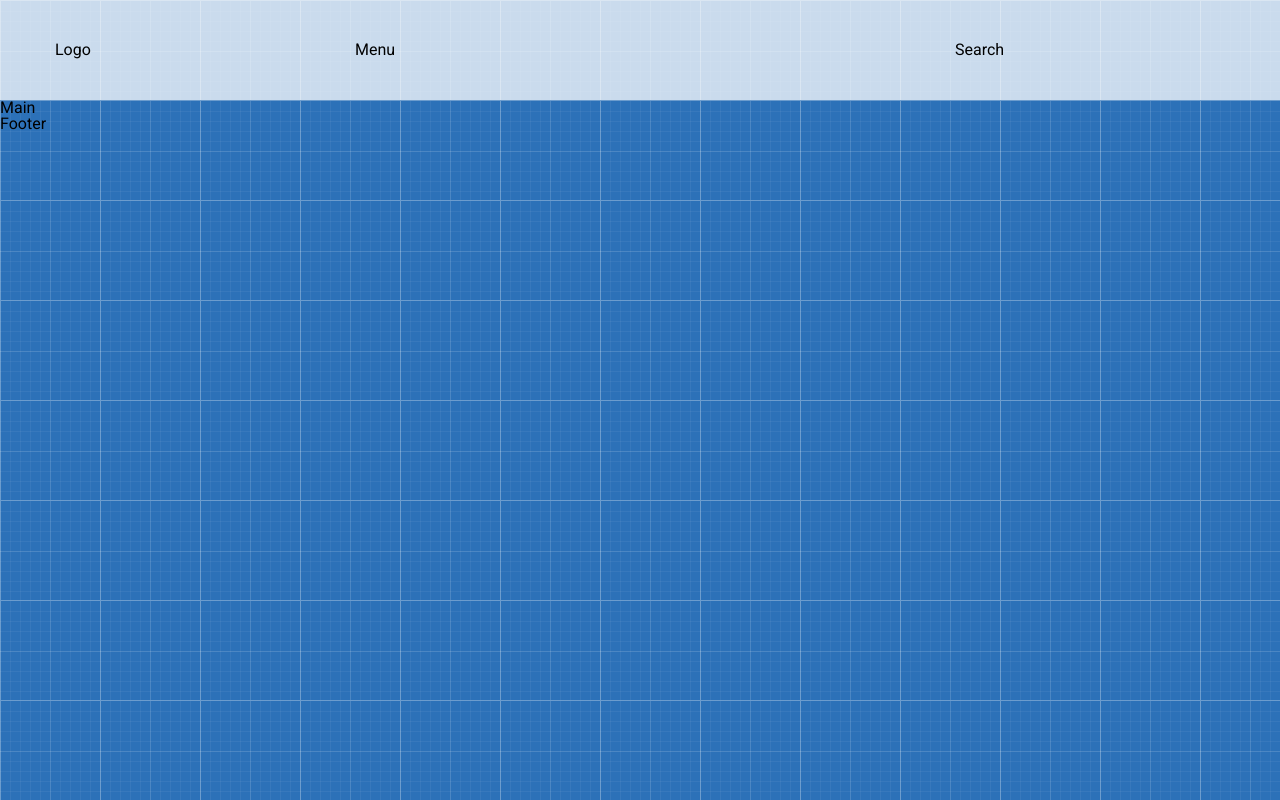
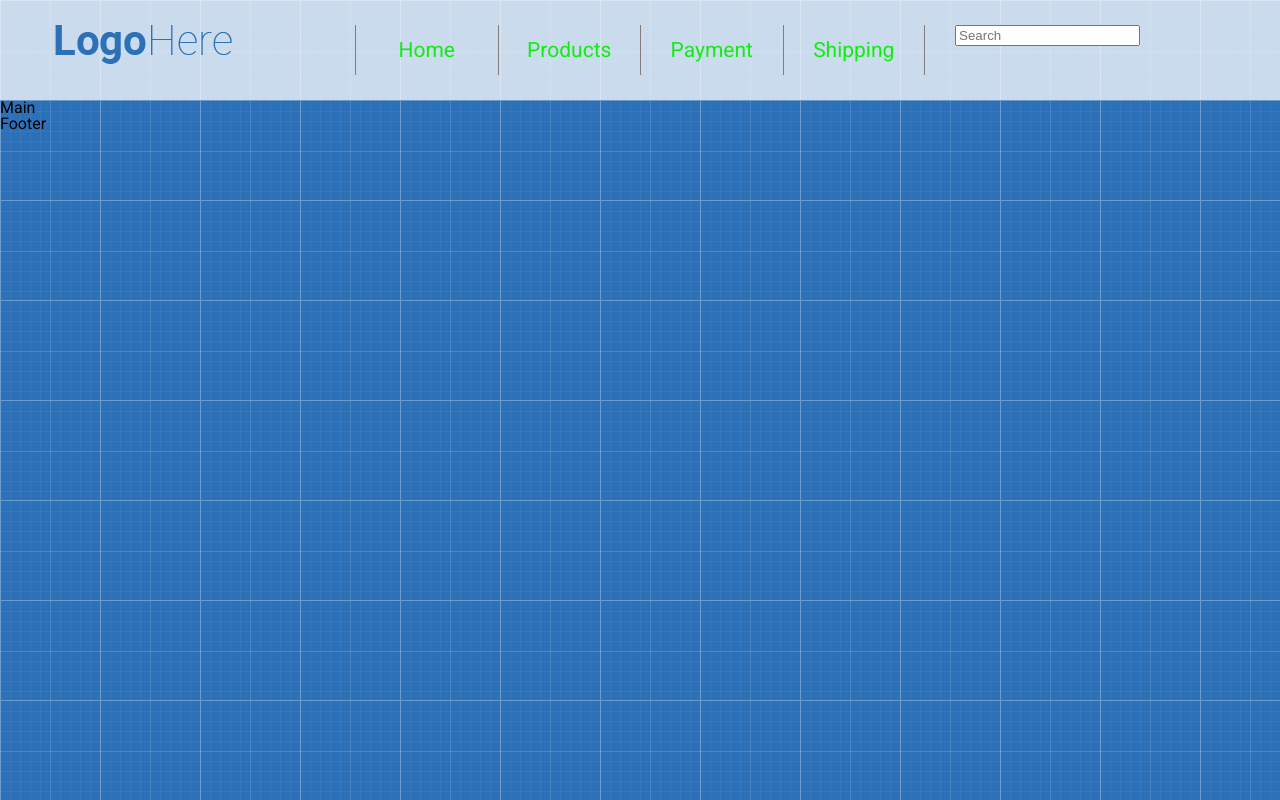
Before and after one commit to AdegoLabs/project-shop, a plain HTML site: page index.html in a window 1280 px wide. Drawn offline with Linux system fonts and the light colour scheme.

Commit message:
Add menu

```diff
--- a/index.html
+++ b/index.html
@@ -15,9 +15,27 @@
     <header class="header">
         <div class="container">
             <div class="row">
-                <div class="col-3">Logo</div>
-                <div class="col-6">Menu</div>
-                <div class="col-3">Search</div>
+                <div class="col-3">
+                    <div class="logo">
+                        <a href=""><img src="images/logo.png"></a>
+                    </div>
+                </div>
+                <div class="col-6">
+                    <nav>
+                        <ul class="menu">
+                            <li><a href="">Home</a></li>
+                            <li><a href="">Products</a></li>
+                            <li><a href="">Payment</a></li>
+                            <li><a href="">Shipping</a></li>
+
+                        </ul>
+                    </nav>
+                </div>
+                <div class="col-3">
+                    <div class="search">
+                        <input type="text" placeholder="Search">
+                    </div>
+                </div>
             </div>
         </div>
     </header>
--- a/style.css
+++ b/style.css
@@ -38,3 +38,26 @@ body {
     height: 100px;
     background-color: rgba(255,255,255, 0.75);
 }
+
+.menu {
+    display: flex;
+}
+
+.menu li {
+    width:25%;
+    border-left: 1px solid rgb(135, 124, 124)
+}
+
+.menu li:last-child {
+    border-right: 1px solid rgb(135, 124, 124)
+}
+
+.menu a {
+    display: block;
+    height:50px;
+    text-decoration: none;
+    font-size:21px;
+    line-height: 50px;
+    color: #12ec12;
+    text-align: center;
+}
```
Also changed, not shown: images/logo.png (added).
